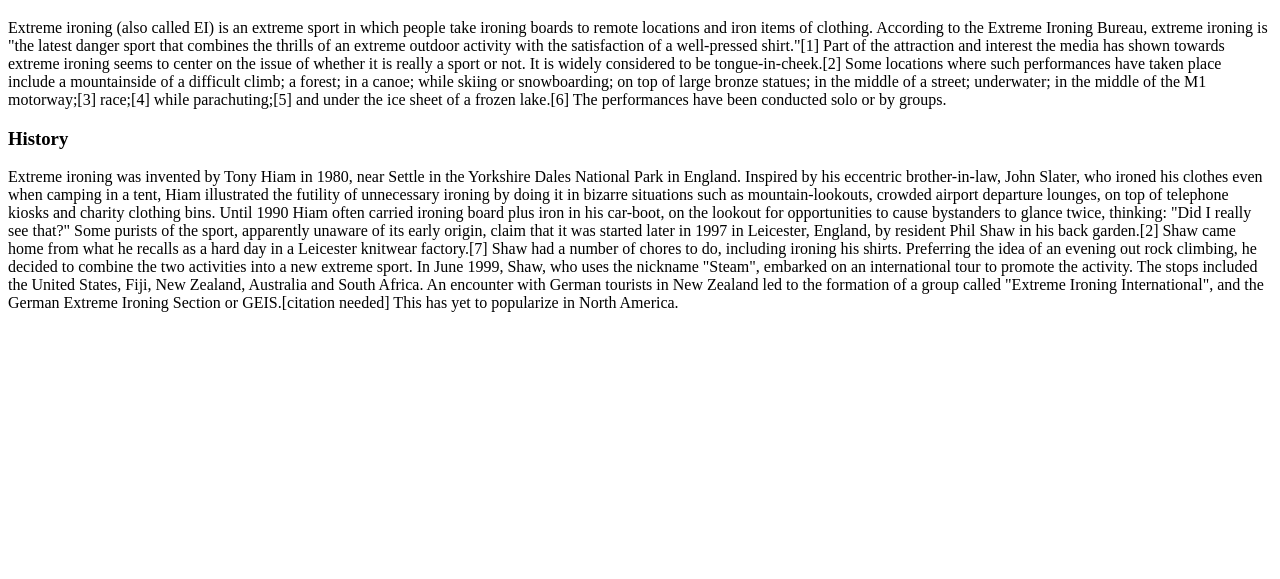
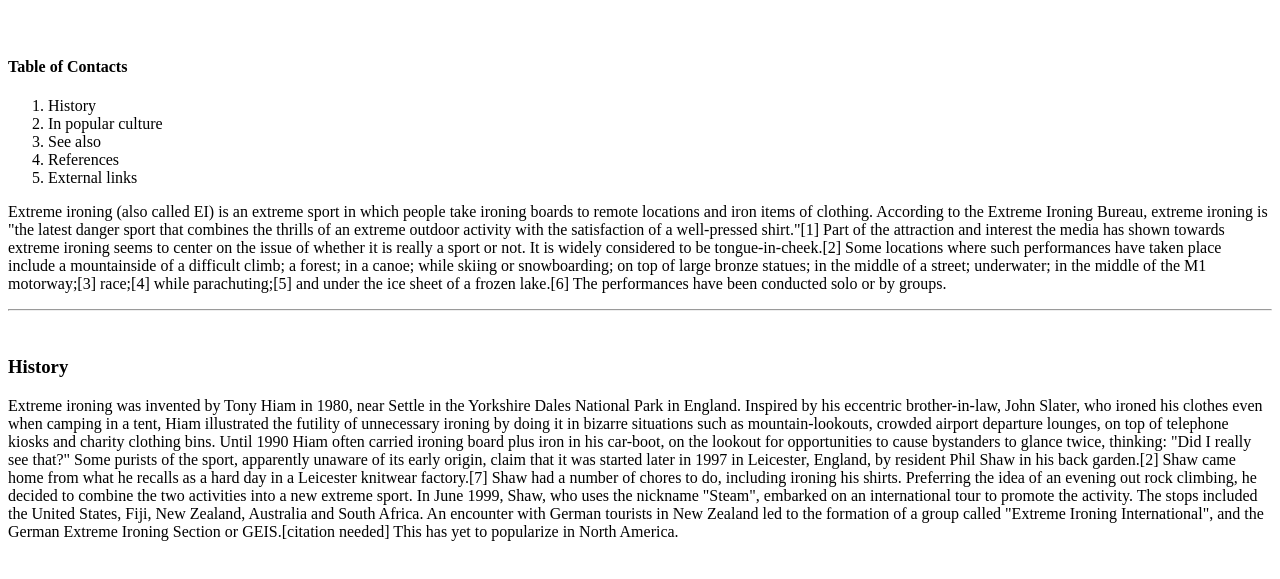
Before and after one commit to Bryannunez5/bryannunez5.github.io, a plain HTML site: page index.html in a window 1280 px wide. Shown: the part 61-640 px from the top of the page. Drawn offline with Linux system fonts and the light colour scheme.

Commit message:
Update index.html

```diff
--- a/index.html
+++ b/index.html
@@ -5,13 +5,28 @@
     <title>My First Github Site :D</title>
   </head>
   <body>
+
     <h1>Extreme ironing</h1>
+
+    <br/>
+
+<h4>Table of Contacts</h4>
+    <ol>
+      <li>History</li>
+      <li>In popular culture</li>
+      <li>See also</li>
+      <li>References</li>
+      <li>External links</li>
+
+    </ol>
 
     <p>Extreme ironing (also called EI) is an extreme sport in which people take ironing boards to remote locations and iron items of clothing. According to the Extreme Ironing Bureau, extreme ironing is "the latest danger sport that combines the thrills of an extreme outdoor activity with the satisfaction of a well-pressed shirt."[1]
 
 Part of the attraction and interest the media has shown towards extreme ironing seems to center on the issue of whether it is really a sport or not. It is widely considered to be tongue-in-cheek.[2]
 
 Some locations where such performances have taken place include a mountainside of a difficult climb; a forest; in a canoe; while skiing or snowboarding; on top of large bronze statues; in the middle of a street; underwater; in the middle of the M1 motorway;[3] race;[4] while parachuting;[5] and under the ice sheet of a frozen lake.[6] The performances have been conducted solo or by groups.</p>
+<hr/>
+<br/>
   <h3>History</h3>
 
     <p>Extreme ironing was invented by Tony Hiam in 1980, near Settle in the Yorkshire Dales National Park in England. Inspired by his eccentric brother-in-law, John Slater, who ironed his clothes even when camping in a tent, Hiam illustrated the futility of unnecessary ironing by doing it in bizarre situations such as mountain-lookouts, crowded airport departure lounges, on top of telephone kiosks and charity clothing bins. Until 1990 Hiam often carried ironing board plus iron in his car-boot, on the lookout for opportunities to cause bystanders to glance twice, thinking: "Did I really see that?" Some purists of the sport, apparently unaware of its early origin, claim that it was started later in 1997 in Leicester, England, by resident Phil Shaw in his back garden.[2] Shaw came home from what he recalls as a hard day in a Leicester knitwear factory.[7] Shaw had a number of chores to do, including ironing his shirts. Preferring the idea of an evening out rock climbing, he decided to combine the two activities into a new extreme sport. In June 1999, Shaw, who uses the nickname "Steam", embarked on an international tour to promote the activity. The stops included the United States, Fiji, New Zealand, Australia and South Africa. An encounter with German tourists in New Zealand led to the formation of a group called "Extreme Ironing International", and the German Extreme Ironing Section or GEIS.[citation needed] This has yet to popularize in North America.
```
